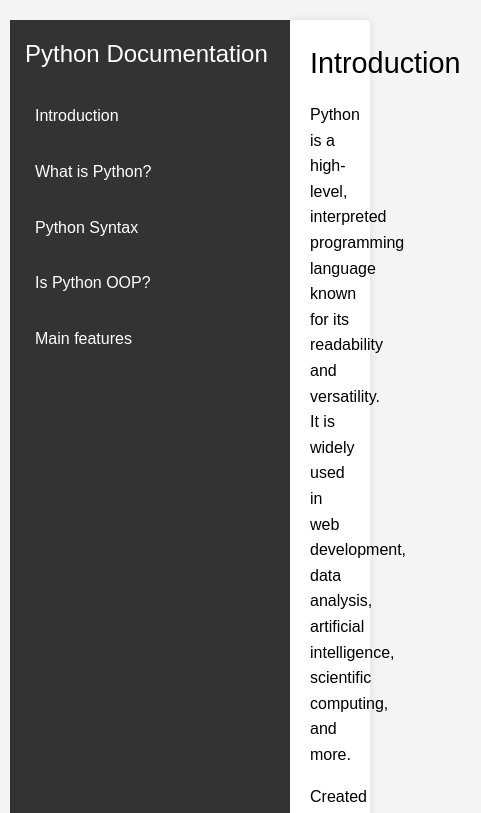
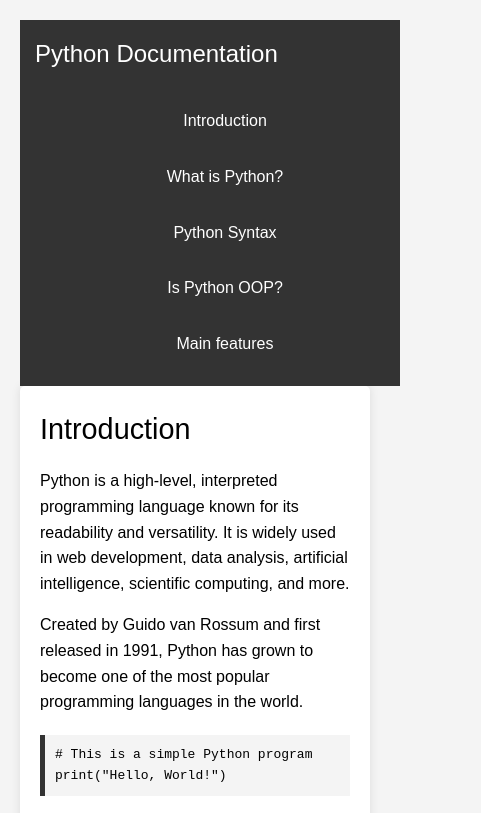
Before and after one commit to Hyron04/technicalDocumentationPage, a plain HTML site: page index.html in a window 390 px wide. Shown: the top 813 px of the page, 481 px wide, since content can reach past the window. Drawn offline with Linux system fonts and the light colour scheme.

Commit message:
adjustments

```diff
--- a/index.html
+++ b/index.html
@@ -11,14 +11,14 @@
         <main id="main-doc">
             <nav id="navbar">
                 <header>Python Documentation</header>
-                <li><a class="nav-link" href="#introduction">Introduction</a></li>
-                <li><a class="nav-link" href="#whatIsPython?">What is Python?</a></li>
-                <li><a class="nav-link" href="#pythonSyntax">Python Syntax</a></li>
-                <li><a class="nav-link" href="#isPythonOPP">Is Python OOP?</a></li>
-                <li><a class="nav-link" href="#mainFeatures">Main features</a></li>
+                <li><a class="nav-link" href="#Introduction">Introduction</a></li>
+                <li><a class="nav-link" href="#What_is_Python?">What is Python?</a></li>
+                <li><a class="nav-link" href="#Python_Syntax">Python Syntax</a></li>
+                <li><a class="nav-link" href="#Is_Python_OOP?">Is Python OOP?</a></li>
+                <li><a class="nav-link" href="#Main_Features">Main features</a></li>
             </nav>
 
-            <section class="main-section" id="introduction">
+            <section class="main-section" id="Introduction">
                 <header>Introduction</header>
                 <p>Python is a high-level, interpreted programming language known for its readability and versatility. It is widely used in web development, data analysis, artificial intelligence, scientific computing, and more.</p>
                 <p>Created by Guido van Rossum and first released in 1991, Python has grown to become one of the most popular programming languages in the world.</p>
@@ -33,7 +33,7 @@
                 <li>Large ecosystem</li>
             </section>
 
-            <section class="main-section" id="whatIsPython?">
+            <section class="main-section" id="What_is_Python?">
                 <header>What is Python?</header>
                 <p>Python is an interpreted, high-level, general-purpose programming language. Its design philosophy emphasizes code readability with the use of significant indentation.</p>
                 <p>Python's syntax allows programmers to express concepts in fewer lines of code than possible in languages such as C++ or Java.</p>
@@ -49,7 +49,7 @@
                 <li>Extensive standard library</li>
             </section>
 
-            <section class="main-section" id="pythonSyntax">
+            <section class="main-section" id="Python_Syntax">
                 <header>Python Syntax</header>
                 <p>Python's syntax is designed to be intuitive and its code highly readable. Python uses indentation to define code blocks, instead of curly braces or keywords.</p>
                 <p>Here is an example of a simple Python function:</p>
@@ -64,7 +64,7 @@
                 <li>Supports procedural programming</li>
             </section>
 
-            <section class="main-section" id="isPythonOPP">
+            <section class="main-section" id="Is_Python_OOP?">
                 <header>Is Python OOP?</header>
                 <p>Yes, Python supports Object-Oriented Programming (OOP). It allows the definition of classes along with composition and inheritance.</p>
                 <p>Here is an example of a simple class in Python:</p>
@@ -83,7 +83,7 @@
                 <li>Supports metaclasses</li>
             </section>
 
-            <section class="main-section" id="mainFeatures">
+            <section class="main-section" id="Main_Features">
                 <header>Main features</header>
                 <p>Python has several features that make it a powerful and versatile language:</p>
                 <p>Some of the main features include:</p>
--- a/styles.css
+++ b/styles.css
@@ -1,13 +1,15 @@
 
 /* CSS Code for the Technical Documentation Page */
-/*Navbar Styling*/
+
+/* Navbar Styling */
 #navbar {
     width: 250px;
     background-color: #333;
     color: #fff;
     padding: 15px;
     position: fixed;
-    left: 10px;
+    left: 0; /* Ensure navbar is always on the left edge */
+    top: 0;
     height: 100%;
     overflow: auto;
 }
@@ -34,7 +36,7 @@
     background-color: #575757;
 }
 
-/*Body Styling*/
+/* Body Styling */
 body {
     font-family: Arial, sans-serif;
     line-height: 1.6;
@@ -43,7 +45,7 @@ body {
     background-color: #f4f4f4;
 }
 
-/*Main Section Styling*/
+/* Main Section Styling */
 #main-doc {
     margin-left: 270px;
     padding: 20px;
@@ -62,7 +64,7 @@ body {
     margin-bottom: 10px;
 }
 
-/*Code block Styling*/
+/* Code block Styling */
 code {
     display: block;
     background-color: #f4f4f4;
@@ -71,7 +73,27 @@ code {
     margin: 20px 0;
 }
 
-/*List items styles*/
+/* List items styles */
 li {
     margin: 5px 0;
 }
+
+/* Media Query for responsiveness */
+@media (max-width: 768px) {
+    #navbar {
+        width: 100%;
+        height: auto;
+        position: relative;
+    }
+
+    #navbar a {
+        float: left;
+        padding: 15px;
+        width: 100%;
+        text-align: center;
+    }
+
+    #main-doc {
+        margin-left: 0;
+    }
+}
```
